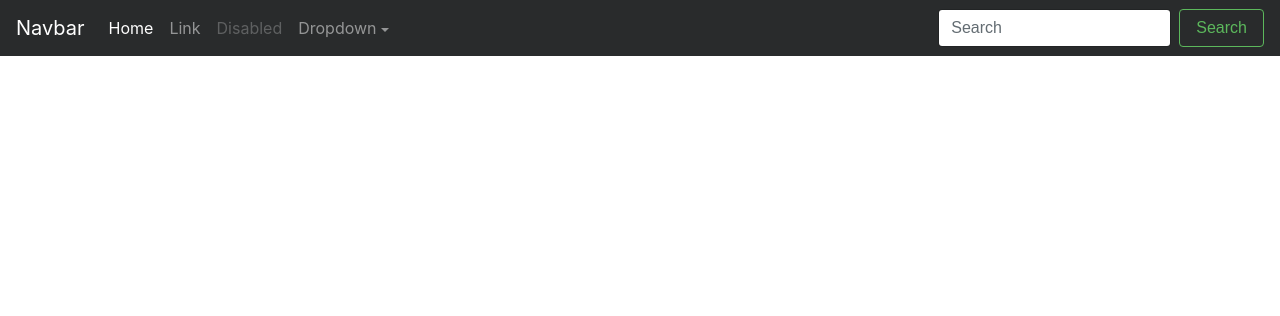
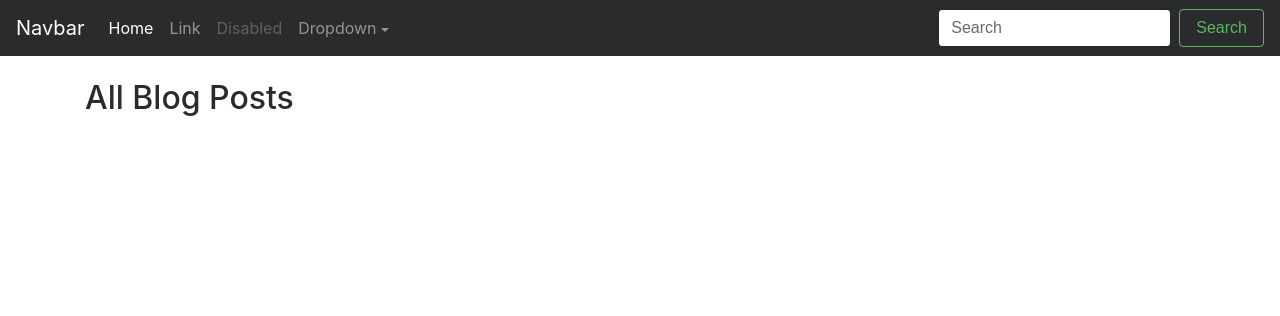
Before and after one commit to StungEye-RRC/CodeIgniter-Tutorial, a CodeIgniter app: page /database/ in a window 1280 px wide. Shown: the top 316 px of the page. Run offline with CodeIgniter, Linux system fonts and the light colour scheme; data that the repository does not hold is empty; some libraries are stand-ins or nearby versions.

Commit message:
Added a customer css stylesheet.

```diff
--- a/application/views/layouts/header.php
+++ b/application/views/layouts/header.php
@@ -7,7 +7,7 @@
     <title><?= $title ?></title>
     <!-- Bootstrap CSS -->
     <link rel="stylesheet" href="https://maxcdn.bootstrapcdn.com/bootstrap/4.0.0-alpha.6/css/bootstrap.min.css" integrity="sha384-rwoIResjU2yc3z8GV/NPeZWAv56rSmLldC3R/AZzGRnGxQQKnKkoFVhFQhNUwEyJ" crossorigin="anonymous">
-    <link rel="stylesheet" href="<?= site_url('public/css/main.css') ?>">
+    <link rel="stylesheet" href="/public/css/main.css">
   </head>
   <body>
 
--- /dev/null
+++ b/public/css/main.css
@@ -0,0 +1,7 @@
+body {
+  margin-top: 80px;
+}
+
+h3 {
+  margin-top: 2em;
+}
```
